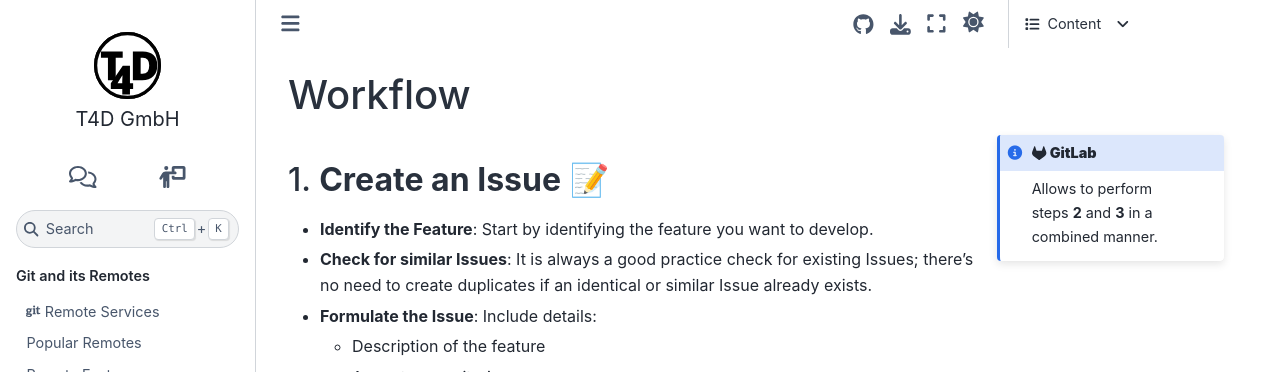
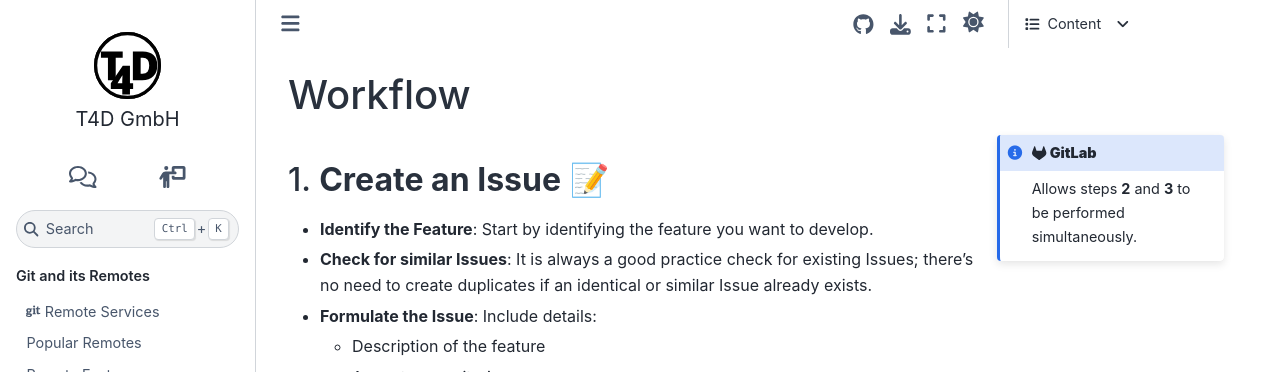
Before and after one commit to t4d-gmbh/git-and-its-remotes, a Sphinx documentation site: the page built from source/content/project_management/feature_branch_reload/workflow.md, in a window 1280 px wide and 900 px high. Shown: the top 372 px of the window. Built offline with Sphinx 7.4.7 and the Sphinx Book theme 1.1.4, drawn with Linux system fonts in a browser that asks for light colours; the version number could not be read and is left out.

Commit message:
Revised text in workflow.md
Streamlined text

```diff
--- a/source/content/project_management/feature_branch_reload/workflow.md
+++ b/source/content/project_management/feature_branch_reload/workflow.md
@@ -2,9 +2,9 @@
 
 :::{admonition} <i class="fab fa-gitlab"></i> **GitLab**
 :class: note, margin
-Allows to perform steps **2** and **3** in a combined manner.
+Allows steps **2** and **3** to be performed simultaneously.
 :::
-{% if page %}##### {% endif %}1. **Create an Issue** 📝{% if slide %} Define and plan feature{% endif %}
+{% if page %}##### {% endif %}1. **Create an Issue** 📝{% if slide %} Define and plan a feature{% endif %}
 {% if page %}
 - **Identify the Feature**: Start by identifying the feature you want to develop.
 - **Check for similar Issues**: It is always a good practice check for existing Issues; there's no need to create duplicates if an identical or similar Issue already exists.
```
